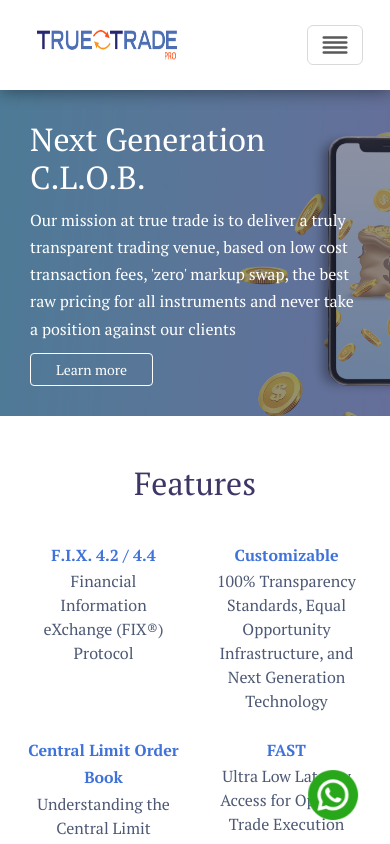
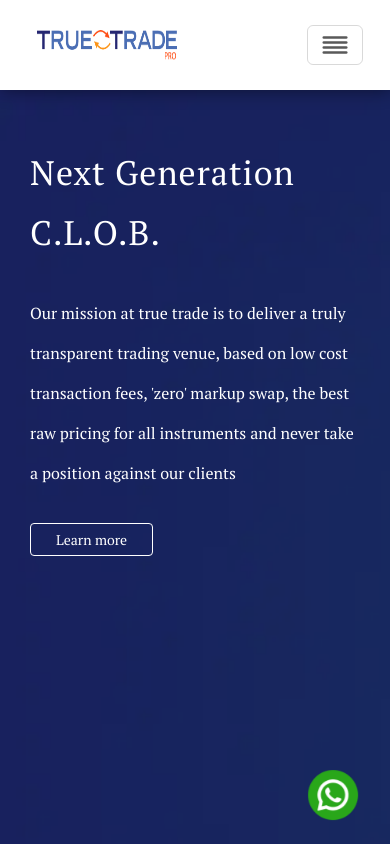
Before and after one commit to akashm2401/ttfx, a React (Create React App) app: page / in a window 390 px wide. Shown: the top 844 px of the page. Built offline with nearby package versions, Linux system fonts and the light colour scheme; a web font is replaced by a local one.

Commit message:
updated text on home page

```diff
--- a/src/pages/HomePage/HomePage.scss
+++ b/src/pages/HomePage/HomePage.scss
@@ -27,7 +27,6 @@
 //     font-family: "Averia Serif Libre", serif;
 // }
 
-
 // .btn-outline-primary{
 //     color: #FFFFFF;
 //     border-color: #FFFFFF;
@@ -48,7 +47,6 @@
 //     /* background-color: #1118277e; */
 //     /* opacity: 0.5; */
 // }
-
 
 // .home-about-section {
 //     display: flex;
@@ -86,7 +84,6 @@
 //     width: max-content;
 //     padding: 0.2rem 1rem;
 // }
-
 
 // /* After change 2 */
 // .main-screen-overlay {
@@ -147,7 +144,6 @@
 //     text-transform: capitalize;
 // }
 
-
 // new css
 .home-page {
   .main-screen-overlay {
@@ -159,7 +155,7 @@
   }
 
   .main-screen {
-        background-image: url('../../assets/img/homepagebaneercopy.jpg');
+    background-image: url("../../assets/img/homepagebaneercopy.jpg");
     height: calc(100vh - 58px);
     background-repeat: no-repeat;
     background-size: cover;
@@ -188,26 +184,26 @@
   }
 
   .main-screen .left h4 {
-        color: #FFF;
+    color: #fff;
     font-weight: bold;
     margin-bottom: 20px;
     font-family: Inter, sans-serif;
   }
 
   .main-screen .left h2 {
-        color: #FFF;
+    color: #fff;
     font-size: 40px;
   }
 
   .main-screen .left p {
     font-size: 20px;
-        color: #FFF;
+    color: #fff;
     margin: 10px 0;
   }
 
   .btn-outline-primary {
-        color: #FFFFFF;
-        border-color: #FFFFFF;
+    color: #ffffff;
+    border-color: #ffffff;
     padding: 5px 25px;
   }
 
@@ -224,17 +220,14 @@
     }
 
     .btn-outline-primary:hover {
-            color: #FFF;
-        }
-
+      color: #fff;
     }
   }
-
+}
 
 /* SMARTPHONES PORTRAIT */
 @media only screen and (min-width: 320px) and (max-width: 479px) {
   .home-page {
-
     .overlay-screen {
       min-height: auto;
       height: max-content;
@@ -258,7 +251,7 @@
     // }
 
     .main-screen .left {
-            align-items: center;
+      align-items: normal;
     }
 
     .main-screen .left div {
@@ -266,30 +259,37 @@
     }
 
     .main-screen .left h2 {
-            font-size: 32px !important;
+      //   font-size: 32px !important;
+      font-size: 2.125rem;
+      line-height: 2.625rem;
+      font-weight: 400;
+      margin-block-start: 0.67em;
+      margin-block-end: 0.67em;
+      letter-spacing: 1px;
+      line-height: 60px;
     }
 
     .main-screen .left p {
       font-size: 16px !important;
-            margin: 10px 0 !important;
+      margin: 30px 0 !important;
+      line-height: 40px;
     }
 
     // .home-page {
     .main-screen {
-                height: 100%;
-                // background-blend-mode: darken;
-                // box-shadow: inset 0 0 0 2000px rgba(255, 0, 150, 0.3);
+      //   height: 100%;
+      background-image: url("../../assets/images/bg_image.jpg");
+      color: #141a27 !important;
       box-shadow: inset 0 0 0 2000px rgb(47 48 75 / 50%);
+      height: 100vh;
     }
     // }
-
   }
 }
 
 /* SMARTPHONES LANDSCAPE */
 @media only screen and (min-width: 480px) and (max-width: 767px) {
   .home-page {
-
     .overlay-screen .info {
       width: 100%;
     }
@@ -319,24 +319,23 @@
       margin: 30px;
     }
 
-
-
     .main-screen .left p {
       font-size: 16px;
     }
 
     .main-screen {
-            height: 100%;
+      //   height: 100%;
+      background-image: url("../../assets/images/bg_image.jpg");
+      color: #141a27 !important;
       box-shadow: inset 0 0 0 2000px rgb(47 48 75 / 50%);
+      height: 100vh;
     }
   }
 }
 
 /* TABLETS PORTRAIT */
 @media only screen and (min-width: 768px) and (max-width: 991px) {
-
   .home-page {
-
     /*  */
     .home-about-section {
       flex-wrap: wrap;
@@ -349,8 +348,17 @@
     .main-screen .left div {
       margin: 200px 40px;
     }
+
+    .main-screen {
+      //   height: 100%;
+      background-image: url("../../assets/images/bg_image.jpg");
+      color: #141a27 !important;
+      box-shadow: inset 0 0 0 2000px rgb(47 48 75 / 50%);
+      height: 100vh;
+    }
   }
 }
 
 /* TABLET LANDSCAPE / DESKTOP */
-@media only screen and (min-width: 992px) {}
+@media only screen and (min-width: 992px) {
+}
```
Also changed, not shown: src/pages/HomePage/HomePage.jsx (+18 -13 lines). Lines whose indentation alone changed are shown as unchanged.
